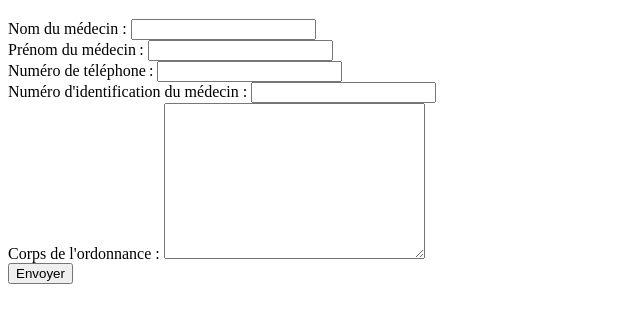
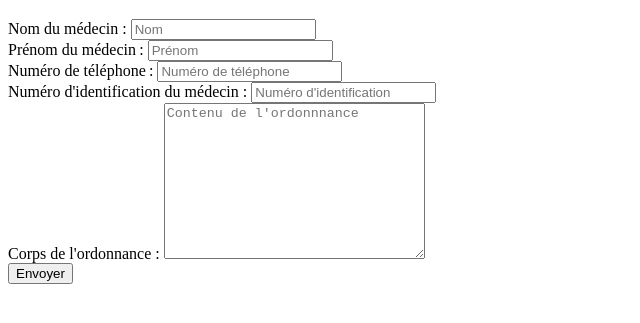
Before and after one commit to AntoineHaller/challenge48h_sujet2, a plain HTML site: page sujet2_antoine_haller/index.html in a window 1280 px wide. Shown: the part 61-384 px from the top of the page, without its empty margins (0-640 px from the left). Drawn offline with Linux system fonts and the light colour scheme.

Commit message:
Add files via upload

```diff
--- a/sujet2_antoine_haller/index.html
+++ b/sujet2_antoine_haller/index.html
@@ -15,23 +15,23 @@
         <form action="pages/ordonnance.html" method="post">
             <div>
                 <label for="nom">Nom du médecin :</label>
-                <input type="text" id="nom" >
+                <input type="text" id="nom" placeholder="Nom">
             </div>
             <div>
                 <label for="prenom">Prénom du médecin :</label>
-                <input type="text" id="prenom">
+                <input type="text" id="prenom" placeholder="Prénom">
             </div>
             <div>
                 <label for="phone">Numéro de téléphone :</label>
-                <input type="text" id="phone">
+                <input type="text" id="phone" placeholder="Numéro de téléphone">
             </div>
             <div>
                 <label for="id_medecin">Numéro d'identification du médecin :</label>
-                <input type="text" id="id_medecin">
+                <input type="text" id="id_medecin" placeholder="Numéro d'identification">
             </div>
             <div>
                 <label for="content_ordo">Corps de l'ordonnance :</label>
-                <textarea name="" id="content_ordo" cols="30" rows="10"></textarea>
+                <textarea name="" id="content_ordo" cols="30" rows="10" placeholder="Contenu de l'ordonnnance"></textarea>
             </div>
                 <button onclick="myfunction()">Envoyer</button>
 
```
Also changed, not shown: sujet2_antoine_haller/pages/ordonnance.html (+1 -0 lines), sujet2_antoine_haller/pages/mentions.html (line endings or trailing spaces), 1 other file.
